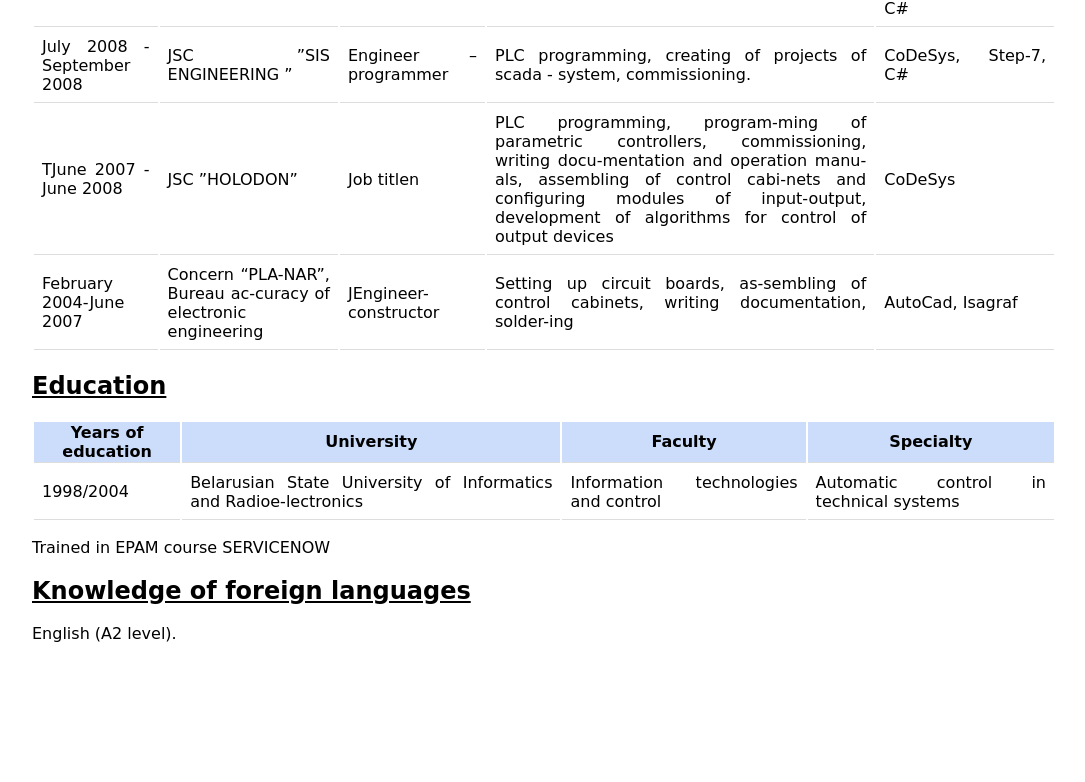
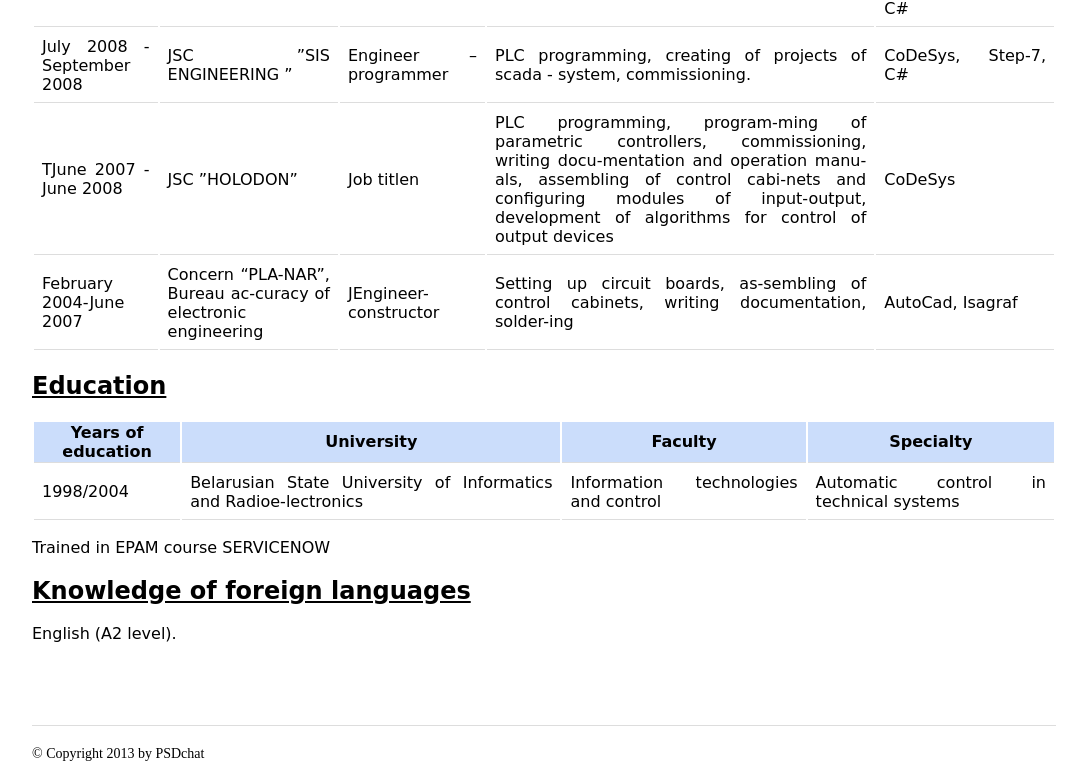
Before and after one commit to mettled/rsschool-2019Q1-cv, a plain HTML site: page index.html in a window 1280 px wide. Shown: the part 1914-2696 px from the top of the page, without its empty margins (96-1181 px from the left). Before the commit the page ends 2573 px from the top, so only its background shows below. Drawn offline with Linux system fonts and the light colour scheme.

Commit message:
feat: add footer

```diff
--- a/css/css.css
+++ b/css/css.css
@@ -38,3 +38,11 @@ tbody tr td{
 
     border-bottom: 1px solid #DDD;
 }
+
+.footer{
+    margin-top: 82px;
+    border-top: 1px solid #DDD;
+    padding: 20px 0;
+    font-size: 14px;
+    font-family: the time new roman;
+}
--- a/index.html
+++ b/index.html
@@ -265,7 +265,7 @@
 
 
 
-
+<div class="footer">© Copyright 2013 by PSDchat</div>
 
 
   </body>
```
